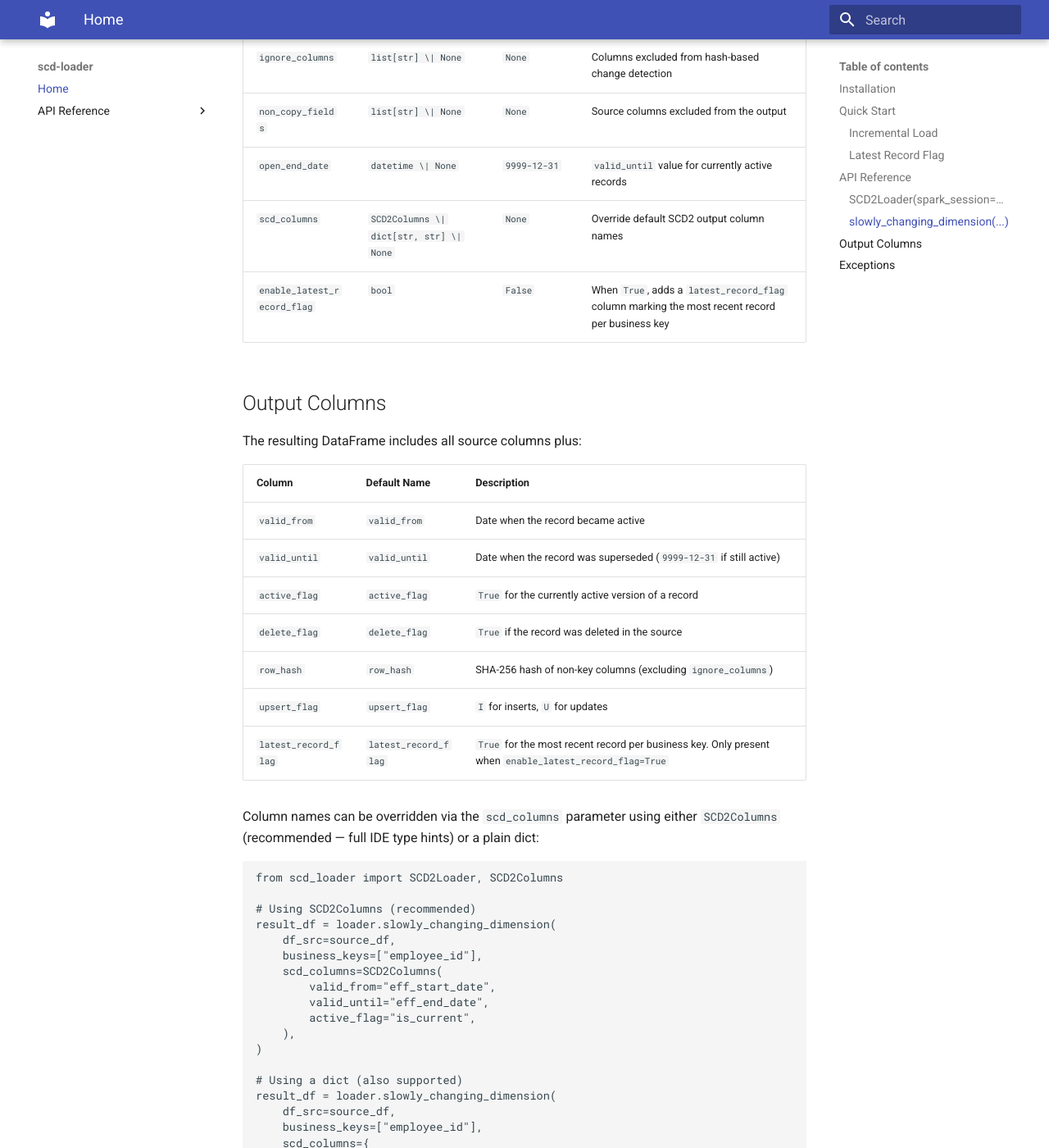
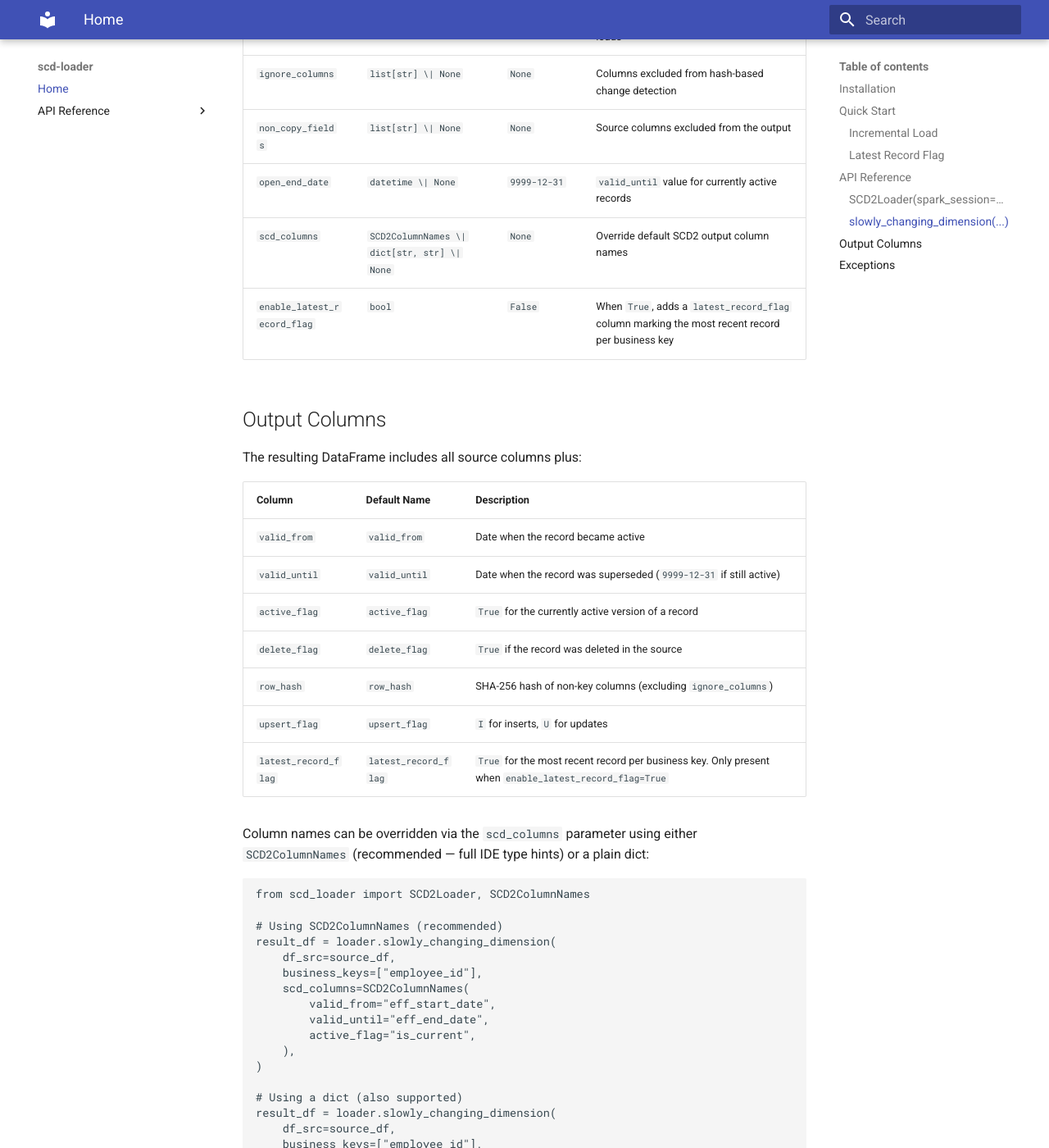
Before and after one commit to kamathramu87/scd-loader, an MkDocs documentation site: the page built from docs/index.md, in a window 1280 px wide and 1400 px high, scrolled down 1750 px. Shown: the whole window at 82% size. Built offline with MkDocs 1.6.1 and Material for MkDocs 9.7.7, drawn with Linux system fonts in a browser that asks for light colours; some of the changed text lies outside the part shown.

Commit message:
Rename SCD2Columns to SCD2ColumnNames for clarity (#4)

````diff
--- a/docs/index.md
+++ b/docs/index.md
@@ -11,7 +11,7 @@
 ## Quick Start
 
 ```python
-from scd_loader import SCD2Loader, SCD2Columns
+from scd_loader import SCD2Loader, SCD2ColumnNames
 
 loader = SCD2Loader(spark_session=spark)
 
@@ -68,7 +68,7 @@
 | `ignore_columns` | `list[str] \| None` | `None` | Columns excluded from hash-based change detection |
 | `non_copy_fields` | `list[str] \| None` | `None` | Source columns excluded from the output |
 | `open_end_date` | `datetime \| None` | `9999-12-31` | `valid_until` value for currently active records |
-| `scd_columns` | `SCD2Columns \| dict[str, str] \| None` | `None` | Override default SCD2 output column names |
+| `scd_columns` | `SCD2ColumnNames \| dict[str, str] \| None` | `None` | Override default SCD2 output column names |
 | `enable_latest_record_flag` | `bool` | `False` | When `True`, adds a `latest_record_flag` column marking the most recent record per business key |
 
 ## Output Columns
@@ -85,16 +85,16 @@
 | `upsert_flag` | `upsert_flag` | `I` for inserts, `U` for updates |
 | `latest_record_flag` | `latest_record_flag` | `True` for the most recent record per business key. Only present when `enable_latest_record_flag=True` |
 
-Column names can be overridden via the `scd_columns` parameter using either `SCD2Columns` (recommended — full IDE type hints) or a plain dict:
+Column names can be overridden via the `scd_columns` parameter using either `SCD2ColumnNames` (recommended — full IDE type hints) or a plain dict:
 
 ```python
-from scd_loader import SCD2Loader, SCD2Columns
+from scd_loader import SCD2Loader, SCD2ColumnNames
 
-# Using SCD2Columns (recommended)
+# Using SCD2ColumnNames (recommended)
 result_df = loader.slowly_changing_dimension(
     df_src=source_df,
     business_keys=["employee_id"],
-    scd_columns=SCD2Columns(
+    scd_columns=SCD2ColumnNames(
         valid_from="eff_start_date",
         valid_until="eff_end_date",
         active_flag="is_current",
--- a/scd_loader/__init__.py
+++ b/scd_loader/__init__.py
@@ -1,4 +1,4 @@
-from scd_loader.core.config import SCD2Columns
+from scd_loader.core.config import SCD2ColumnNames
 from scd_loader.scd2_loader import SCD2Loader
 
-__all__ = ["SCD2Loader", "SCD2Columns"]
+__all__ = ["SCD2Loader", "SCD2ColumnNames"]
````
Also changed, not shown: 3 other files.
